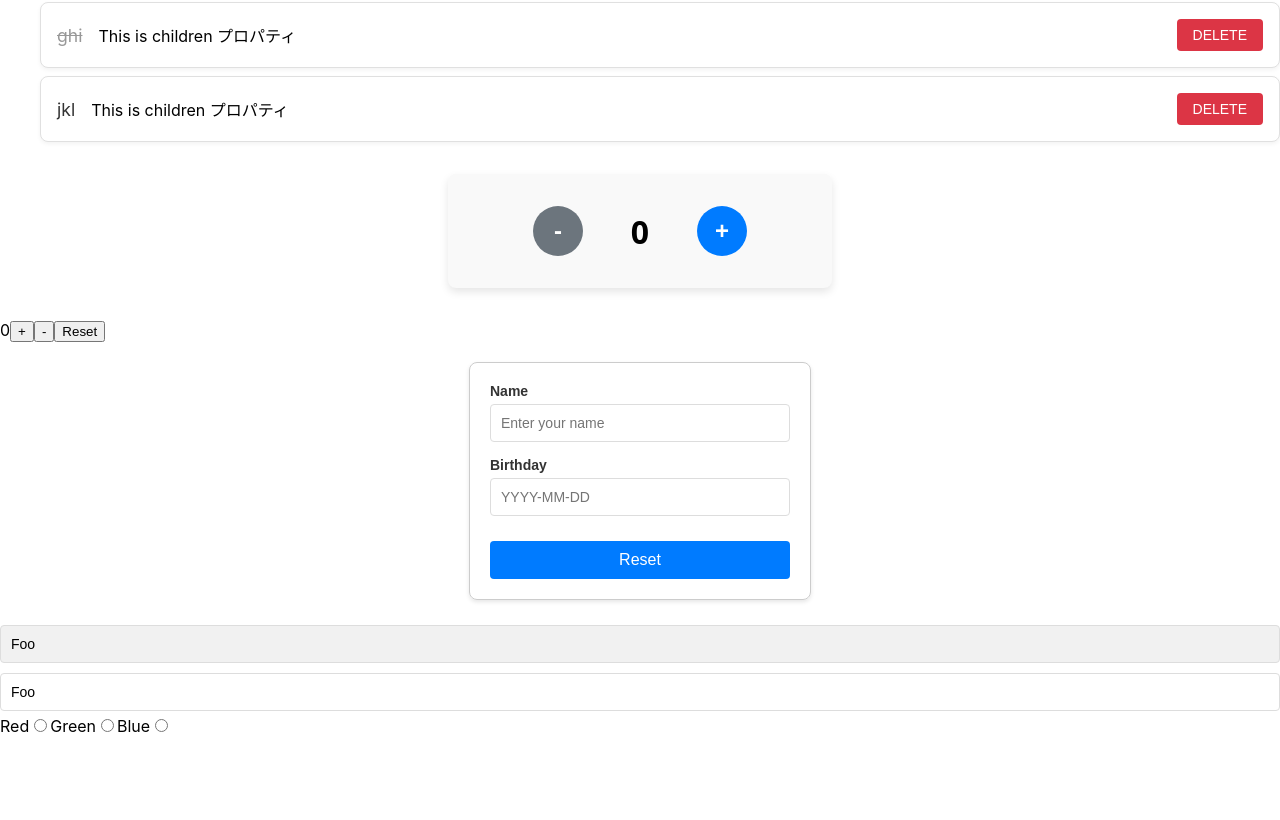
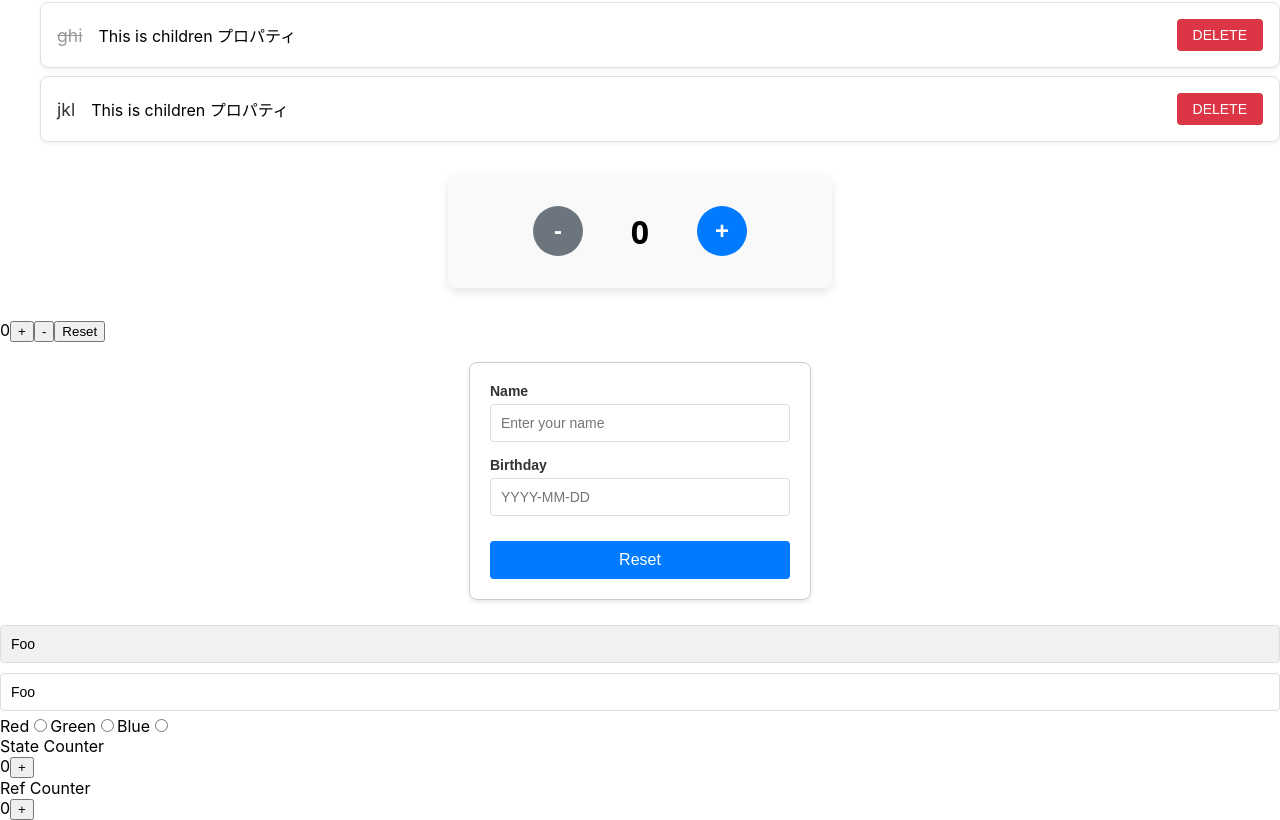
Before and after one commit to rikeda-cloud/react, a React (Create React App) app in the folder my-app/: page / in a window 1280 px wide. Shown: the part 162-982 px from the top of the page. Before the commit the page ends 898 px from the top, so only its background shows below. Built offline with nearby package versions, Linux system fonts and the light colour scheme.

Commit message:
[add] RefCounter Component

```diff
--- a/my-app/src/App.tsx
+++ b/my-app/src/App.tsx
@@ -5,6 +5,7 @@ import { CounterReducer } from './CounterReducer';
 import { User } from './User';
 import { ReadOnlyText, WriteableText } from './Text';
 import { ColorForm } from './ColorForm';
+import { RefCounter } from "./RefCounter";
 import React from "react";
 
 export type TodoItemType = {
@@ -37,6 +38,7 @@ function App() {
 			<ReadOnlyText />
 			<WriteableText />
 			<ColorForm />
+			<RefCounter />
 		</div>
 	);
 }
--- /dev/null
+++ b/my-app/src/RefCounter.tsx
@@ -0,0 +1,33 @@
+import React from "react";
+
+export function RefCounter() {
+	const [stateCount, setStateCount] = React.useState(0);
+	const refCount = React.useRef(0);
+
+	const handleClickStateCount = () => {
+		setStateCount((prev) => prev + 1);
+	};
+	const handleClickRefCount = () => {
+		refCount.current += 1;
+	}
+
+	return (
+		<div>
+			<div>
+				<div>State Counter</div>
+				<div>
+					<span>{stateCount}</span>
+					<button onClick={handleClickStateCount}>+</button>
+				</div>
+			</div>
+			<div>
+				<div>Ref Counter</div>
+				<div>
+					<span>{refCount.current}</span>
+					<button onClick={handleClickRefCount}>+</button>
+				</div>
+			</div>
+		</div>
+	)
+
+}
```
